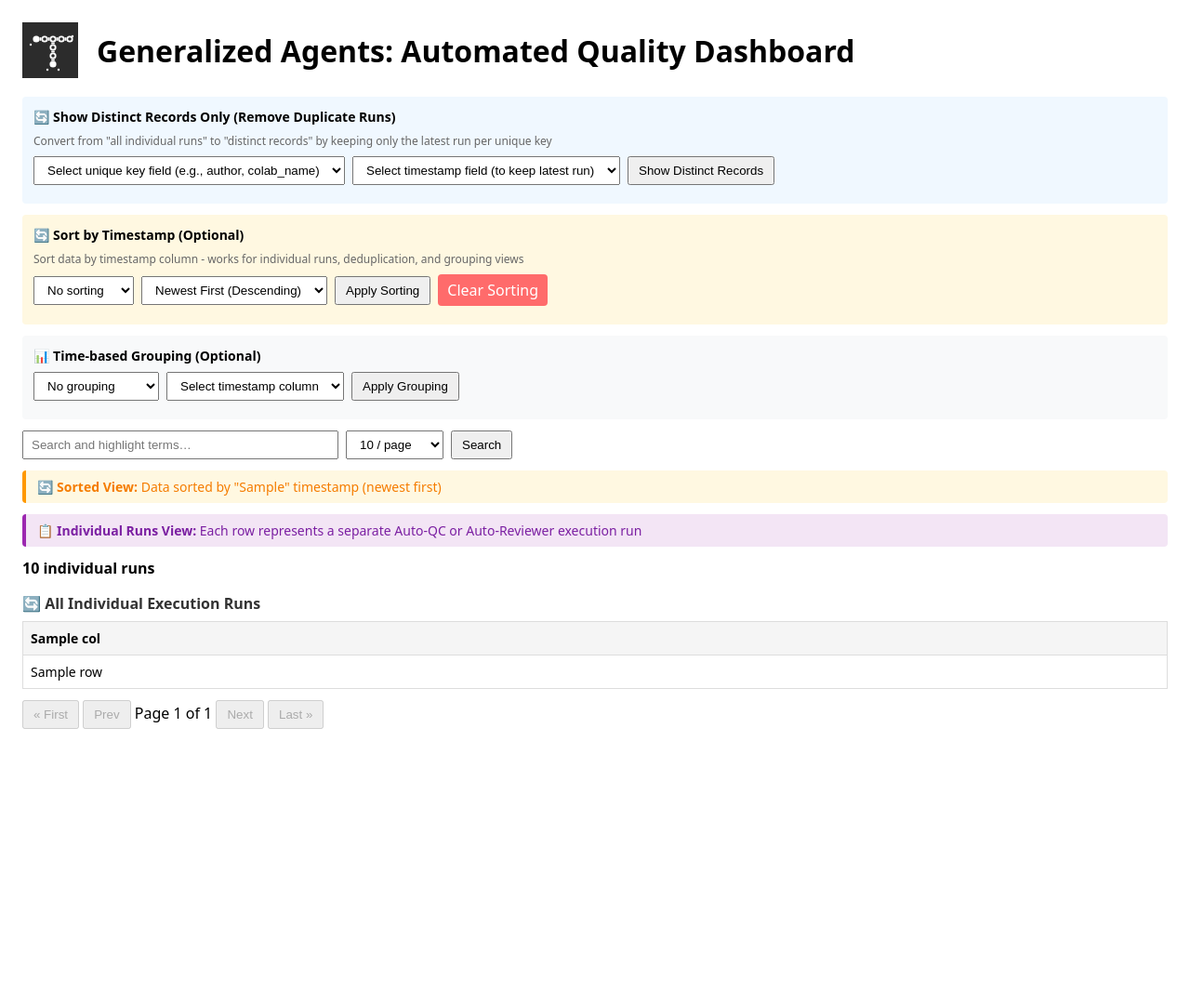
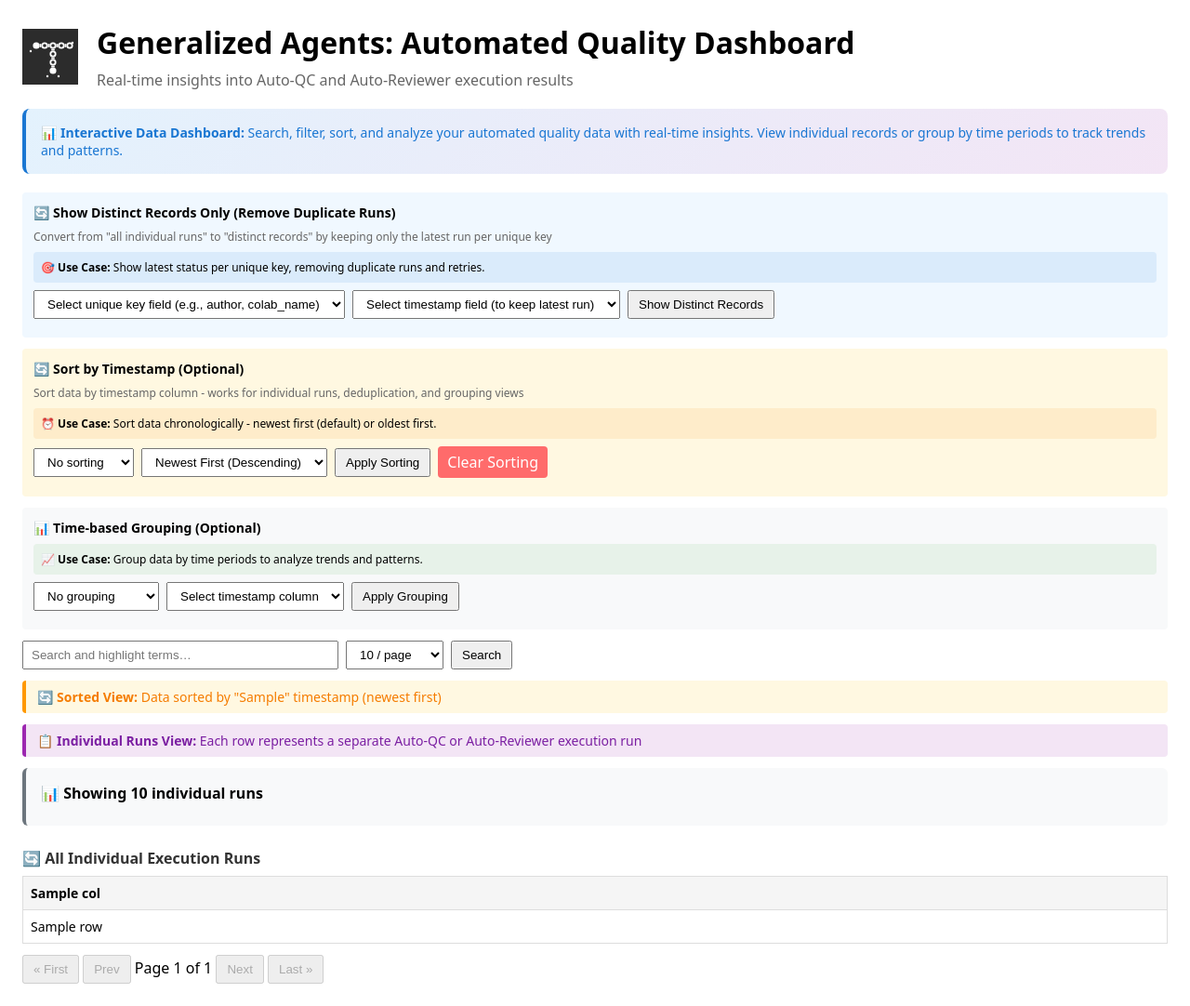
Before and after one commit to mallyad-art/generalized_agents_automated_quality_service, a FastAPI app: template app/templates/index.html in a window 1280 px wide. Shown: the whole page at 93% size. Before the commit the page ends 784 px from the top, so only its background shows below. Run offline with FastAPI, Linux system fonts and the light colour scheme; the template is opened without the code that fills it: most values are stand-ins (such as "Sample title", 1, 10 or a date in 2020); parts of the project's set-up code (start-up, migrations or seed data) failed here and were passed over.

Commit message:
Update UI with dashboard message details.

```diff
--- a/app/main.py
+++ b/app/main.py
@@ -21,6 +21,8 @@ SHEETS_CONFIG = []
 SHEET_ID = os.environ.get("SHEET_ID", "")
 SHEET_TAB = os.environ.get("SHEET_TAB", "Sheet1")
 
+
+
 # Parse multi-sheet configuration
 if SHEETS_CONFIG_STR:
     try:
@@ -29,6 +31,8 @@ if SHEETS_CONFIG_STR:
     except json.JSONDecodeError as e:
         print(f"Error parsing SHEETS_CONFIG: {e}")
         SHEETS_CONFIG = []
+
+
 
 # Fallback to single sheet if no multi-sheet config
 if not SHEETS_CONFIG and SHEET_ID:
@@ -82,6 +86,8 @@ def make_links_clickable(text):
     url_pattern = r'(https?://[^\s<>"{}|\\^`\[\]]+)'
     return re.sub(url_pattern, r'<a href="\1" target="_blank">\1</a>', text_str)
 
+
+
 def highlight_search_term(text, search_term):
     """Highlight search term in text with HTML markup"""
     if pd.isna(text) or text == "" or not search_term or not search_term.strip():
@@ -100,23 +106,23 @@ def highlight_search_term(text, search_term):
 
     return highlighted
 
-def process_cell_content(text, search_term=None):
+def process_cell_content(text, search_term=None, column_name=None):
     """Process cell content: make links clickable and highlight search terms"""
     if pd.isna(text) or text == "":
         return ""
 
-    # First make links clickable
+    # Make URLs clickable
     processed = make_links_clickable(text)
 
-    # Then highlight search terms (but avoid highlighting within HTML tags)
+    # Highlight search terms (but avoid highlighting within HTML tags)
     if search_term and search_term.strip():
         # Only highlight if the text doesn't contain HTML tags (to avoid breaking link HTML)
-        if '<a href=' not in processed:
+        if '<a href=' not in str(processed):
             processed = highlight_search_term(processed, search_term)
         else:
             # For text with links, highlight only the text parts, not the URLs
             # This is a simple approach - we could make it more sophisticated
-            text_parts = processed.split('<a href=')
+            text_parts = str(processed).split('<a href=')
             if len(text_parts) > 1:
                 # Highlight only the first part (before any links)
                 text_parts[0] = highlight_search_term(text_parts[0], search_term)
@@ -406,11 +412,10 @@ def api_data(
     # Process rows for API response (with highlighting if requested)
     rows = page_df.to_dict(orient="records")
     search_term = q.strip() if q and q.strip() else None
-    if search_term:
-        for row in rows:
-            for col in row:
-                if row[col] is not None:
-                    row[col] = process_cell_content(row[col], search_term)
+    for row in rows:
+        for col in row:
+            if row[col] is not None:
+                row[col] = process_cell_content(row[col], search_term, col)
 
     response_data = {
         "total": int(total),
@@ -468,6 +473,8 @@ def validate_timestamp_endpoint(column: str, sheet: Optional[str] = None):
         "column": column
     })
 
+
+
 @app.get("/api/deduplicate")
 def api_deduplicate(
     dedupe_field: str,
@@ -506,11 +513,10 @@ def api_deduplicate(
         # Process rows for API response (with highlighting if requested)
         rows = page_df.to_dict(orient="records")
         search_term = q.strip() if q and q.strip() else None
-        if search_term:
-            for row in rows:
-                for col in row:
-                    if row[col] is not None:
-                        row[col] = process_cell_content(row[col], search_term)
+        for row in rows:
+            for col in row:
+                if row[col] is not None:
+                    row[col] = process_cell_content(row[col], search_term, col)
 
         return JSONResponse({
             "total": int(total),
@@ -631,7 +637,7 @@ def index(
     for row in rows:
         for col in cols:
             if row[col] is not None:
-                row[col] = process_cell_content(row[col], search_term)
+                row[col] = process_cell_content(row[col], search_term, col)
 
     return templates.TemplateResponse("index.html", {
         "request": request,
--- a/app/templates/index.html
+++ b/app/templates/index.html
@@ -150,7 +150,20 @@
   <div class="container">
     <div style="display: flex; align-items: center; gap: 20px; margin-bottom: 20px;">
       <img src="/static/logo.svg" alt="Logo" style="width: 60px; height: 60px;">
+      <div>
         <h1 style="margin: 0;">Generalized Agents: Automated Quality Dashboard</h1>
+        <p style="margin: 8px 0 0 0; color: #666; font-size: 16px;">
+          Real-time insights into Auto-QC and Auto-Reviewer execution results
+        </p>
+      </div>
+    </div>
+
+    <!-- Dashboard Overview -->
+    <div style="background: linear-gradient(135deg, #e3f2fd 0%, #f3e5f5 100%); padding: 16px; border-radius: 8px; margin-bottom: 20px; border-left: 4px solid #1976d2;">
+      <p style="margin: 0; color: #1976d2; font-size: 14px;">
+        📊 <strong>Interactive Data Dashboard:</strong> Search, filter, sort, and analyze your automated quality data with real-time insights.
+        View individual records or group by time periods to track trends and patterns.
+      </p>
     </div>
 
     <!-- Sheet Selection -->
@@ -160,10 +173,12 @@
       <div style="display: flex; gap: 8px; flex-wrap: wrap;">
         {% for sheet in available_sheets %}
         {% if sheet.name == current_sheet %}
-            <span style="padding: 4px 8px; background: #4caf50; color: white; border-radius: 3px; font-size: 12px;">{{ sheet.display_name }}</span>
+        <span style="padding: 4px 8px; background: #4caf50; color: white; border-radius: 3px; font-size: 12px;">{{
+          sheet.display_name }}</span>
         {% else %}
         <a href="/?sheet={{ sheet.name }}&q={{ q }}&page_size={{ page_size }}&sort_column={{ sort_column }}&sort_order={{ sort_order }}"
-               style="padding: 4px 8px; background: #f5f5f5; color: #1976d2; border-radius: 3px; font-size: 12px; text-decoration: none;">{{ sheet.display_name }}</a>
+          style="padding: 4px 8px; background: #f5f5f5; color: #1976d2; border-radius: 3px; font-size: 12px; text-decoration: none;">{{
+          sheet.display_name }}</a>
         {% endif %}
         {% endfor %}
       </div>
@@ -176,6 +191,9 @@
       <p style="margin: 4px 0 8px 0; font-size: 12px; color: #666;">
         Convert from "all individual runs" to "distinct records" by keeping only the latest run per unique key
       </p>
+      <div style="background: rgba(25, 118, 210, 0.1); padding: 8px; border-radius: 4px; margin-bottom: 8px; font-size: 12px;">
+        <strong>🎯 Use Case:</strong> Show latest status per unique key, removing duplicate runs and retries.
+      </div>
       <form method="get" action="/">
         <input type="hidden" name="q" value="{{ q }}">
         <input type="hidden" name="page_size" value="{{ page_size }}">
@@ -204,8 +222,8 @@
           <button type="submit" id="apply-dedupe-btn">Show Distinct Records</button>
 
           {% if deduplicated %}
-          <a href="/?q={{ q }}&page_size={{ page_size }}&sheet={{ current_sheet }}&group_by_period={{ group_by_period }}&timestamp_column={{ timestamp_column }}&sort_column={{ sort_column }}&sort_order={{ sort_order }}" class="clear-grouping"
-            style="padding: 6px 10px; border-radius: 4px;">Show All Runs</a>
+          <a href="/?q={{ q }}&page_size={{ page_size }}&sheet={{ current_sheet }}&group_by_period={{ group_by_period }}&timestamp_column={{ timestamp_column }}&sort_column={{ sort_column }}&sort_order={{ sort_order }}"
+            class="clear-grouping" style="padding: 6px 10px; border-radius: 4px;">Show All Runs</a>
           {% endif %}
         </div>
         <div id="dedupe-validation-info" class="validation-info" style="display: none;"></div>
@@ -218,6 +236,9 @@
       <p style="margin: 4px 0 8px 0; font-size: 12px; color: #666;">
         Sort data by timestamp column - works for individual runs, deduplication, and grouping views
       </p>
+      <div style="background: rgba(245, 124, 0, 0.1); padding: 8px; border-radius: 4px; margin-bottom: 8px; font-size: 12px;">
+        <strong>⏰ Use Case:</strong> Sort data chronologically - newest first (default) or oldest first.
+      </div>
       <form method="get" action="/">
         <input type="hidden" name="q" value="{{ q }}">
         <input type="hidden" name="page_size" value="{{ page_size }}">
@@ -244,8 +265,8 @@
           <button type="submit" id="apply-sorting-btn">Apply Sorting</button>
 
           {% if sort_column %}
-          <a href="/?q={{ q }}&page_size={{ page_size }}&sheet={{ current_sheet }}&dedupe_field={{ dedupe_field }}&dedupe_timestamp={{ dedupe_timestamp }}&group_by_period={{ group_by_period }}&timestamp_column={{ timestamp_column }}" class="clear-grouping"
-            style="padding: 6px 10px; border-radius: 4px;">Clear Sorting</a>
+          <a href="/?q={{ q }}&page_size={{ page_size }}&sheet={{ current_sheet }}&dedupe_field={{ dedupe_field }}&dedupe_timestamp={{ dedupe_timestamp }}&group_by_period={{ group_by_period }}&timestamp_column={{ timestamp_column }}"
+            class="clear-grouping" style="padding: 6px 10px; border-radius: 4px;">Clear Sorting</a>
           {% endif %}
         </div>
         <div id="sort-validation-info" class="validation-info" style="display: none;"></div>
@@ -255,6 +276,9 @@
     <!-- Grouping Controls -->
     <div class="grouping-controls">
       <h3>📊 Time-based Grouping (Optional)</h3>
+      <div style="background: rgba(76, 175, 80, 0.1); padding: 8px; border-radius: 4px; margin-bottom: 8px; font-size: 12px;">
+        <strong>📈 Use Case:</strong> Group data by time periods to analyze trends and patterns.
+      </div>
       <form method="get" action="/">
         <input type="hidden" name="q" value="{{ q }}">
         <input type="hidden" name="page_size" value="{{ page_size }}">
@@ -282,8 +306,8 @@
           <button type="submit" id="apply-grouping-btn">Apply Grouping</button>
 
           {% if grouped %}
-          <a href="/?q={{ q }}&page_size={{ page_size }}&sheet={{ current_sheet }}&dedupe_field={{ dedupe_field }}&dedupe_timestamp={{ dedupe_timestamp }}&sort_column={{ sort_column }}&sort_order={{ sort_order }}" class="clear-grouping"
-            style="padding: 6px 10px; border-radius: 4px;">Clear Grouping</a>
+          <a href="/?q={{ q }}&page_size={{ page_size }}&sheet={{ current_sheet }}&dedupe_field={{ dedupe_field }}&dedupe_timestamp={{ dedupe_timestamp }}&sort_column={{ sort_column }}&sort_order={{ sort_order }}"
+            class="clear-grouping" style="padding: 6px 10px; border-radius: 4px;">Clear Grouping</a>
           {% endif %}
         </div>
         <div id="validation-info" class="validation-info" style="display: none;"></div>
@@ -319,7 +343,10 @@
 
     {% if deduplicated %}
     <div class="status-info" style="background: #e8f5e8; color: #2e7d32; border-left: 4px solid #4caf50;">
-      🔄 <strong>Distinct Records View:</strong> Showing unique records deduplicated by "{{ dedupe_field }}", keeping the latest run based on "{{ dedupe_timestamp }}" timestamp. {{ duplicates_removed }} duplicate runs removed ({{ original_count }} → {{ total }} records)
+      🔄 <strong>Distinct Records View:</strong> Showing unique records deduplicated by "{{ dedupe_field }}", keeping
+      the latest run based on "{{ dedupe_timestamp }}" timestamp. {{ duplicates_removed }} duplicate runs removed ({{
+      original_count }} → {{ total }} records)
+
     </div>
     {% endif %}
 
@@ -327,6 +354,7 @@
     <div class="status-info">
       📊 Data grouped by {{ group_by_period }} using column "{{ timestamp_column }}"
       {% if sort_order == 'asc' %} (sorted oldest first){% else %} (sorted newest first){% endif %}
+
     </div>
     {% endif %}
 
@@ -334,6 +362,7 @@
     <div class="status-info" style="background: #fff8e1; color: #f57c00; border-left: 4px solid #ff9800;">
       🔄 <strong>Sorted View:</strong> Data sorted by "{{ sort_column }}" timestamp
       {% if sort_order == 'asc' %}(oldest first){% else %}(newest first){% endif %}
+
     </div>
     {% endif %}
 
@@ -341,8 +370,11 @@
     {% if not deduplicated and not grouped %}
     <div class="status-info" style="background: #f3e5f5; color: #7b1fa2; border-left: 4px solid #9c27b0;">
       📋 <strong>Individual Runs View:</strong> Each row represents a separate Auto-QC or Auto-Reviewer execution run
+
     </div>
     {% endif %}
+
+
 
     <!-- Search Information -->
     {% if q and q.strip() %}
@@ -351,8 +383,10 @@
     </div>
     {% endif %}
 
-    <div style="font-weight: bold; margin-bottom: 8px;">
-      {{ total }}
+    <!-- Data Summary -->
+    <div style="background: #f8f9fa; padding: 16px; border-radius: 6px; margin-bottom: 16px; border-left: 4px solid #6c757d;">
+      <div style="font-weight: bold; margin-bottom: 8px; font-size: 16px;">
+        📊 Showing {{ total }}
         {% if deduplicated %}
         distinct records (deduplicated by "{{ dedupe_field }}", latest by "{{ dedupe_timestamp }}")
         {% elif grouped %}
@@ -361,6 +395,9 @@
         individual runs
         {% endif %}
         {% if q and q.strip() %} matching "{{ q }}"{% endif %}
+      </div>
+
+
     </div>
 
     <table>
@@ -409,6 +446,8 @@
         <button name="page" value="{{ pages }}" {% if page>= pages %}disabled{% endif %}>Last &raquo;</button>
       </form>
     </div>
+
+
   </div>
 
   <script>
```
Also changed, not shown: README.md. Lines whose indentation alone changed are shown as unchanged.
